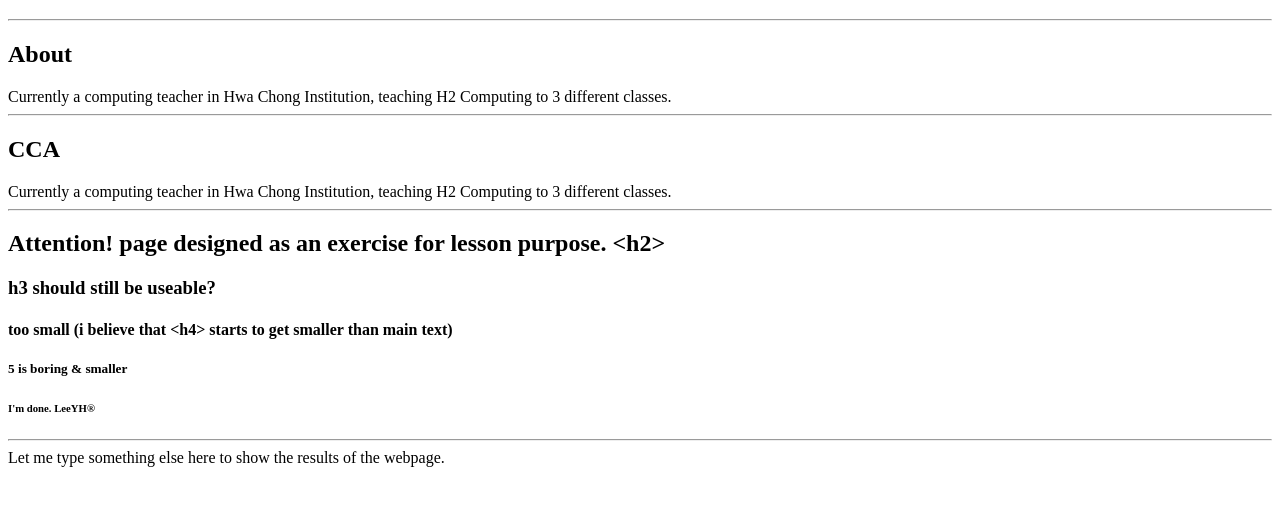
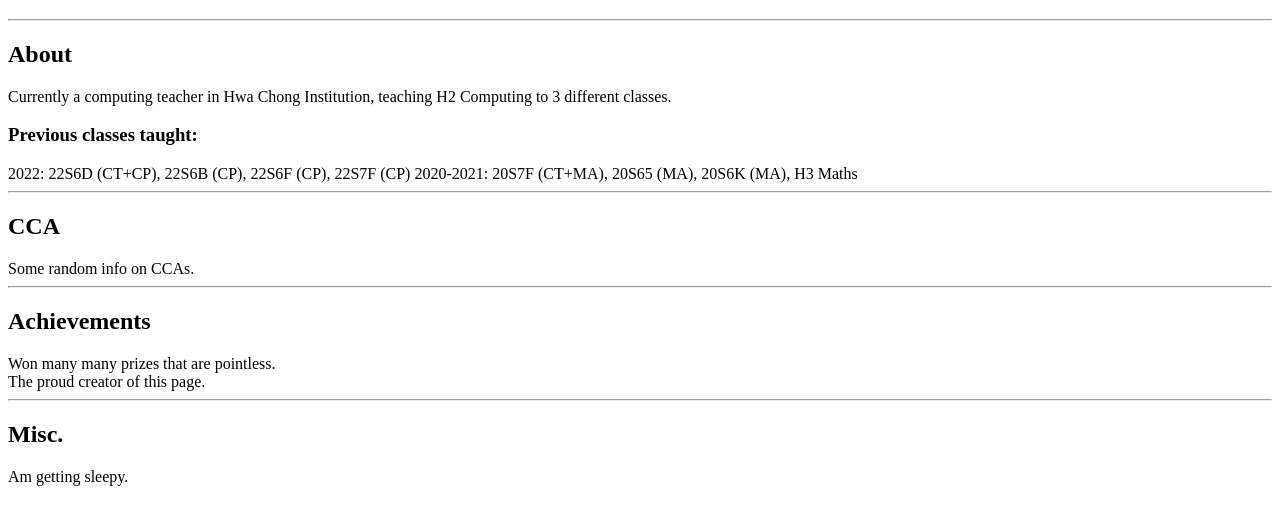
Before and after one commit to MrLeeYH/portfolio, a plain HTML site: page LeeYH.html in a window 1280 px wide. Shown: the part 61-586 px from the top of the page. Drawn offline with Linux system fonts and the light colour scheme.

Commit message:
Update LeeYH.html

```diff
--- a/LeeYH.html
+++ b/LeeYH.html
@@ -2,25 +2,26 @@
 <html>
 	<head>
 		<meta charset="utf-8" />
-    <title>LeeYH's whoami</title>
+    		<title>LeeYH's whoami</title>
 	</head>
 
 	<body>
 		<h1>Mr Lee Yung Hei</h1>
 		<hr>
-    <h2>About</h2>
-    Currently a computing teacher in Hwa Chong Institution, teaching H2 Computing to 3 different classes.
+		<h2>About</h2>
+		Currently a computing teacher in Hwa Chong Institution, teaching H2 Computing to 3 different classes.
+		<h3>Previous classes taught:</h3>
+		2022: 22S6D (CT+CP), 22S6B (CP), 22S6F (CP), 22S7F (CP)
+		2020-2021: 20S7F (CT+MA), 20S65 (MA), 20S6K (MA), H3 Maths
 		<hr>
-    <h2>CCA</h2>
-    Currently a computing teacher in Hwa Chong Institution, teaching H2 Computing to 3 different classes.
+		<h2>CCA</h2>
+		Some random info on CCAs.
 		<hr>
-
-		<h2>Attention! page designed as an exercise for lesson purpose. &lt;h2&gt;</h2>
-		<h3>h3 should still be useable?</h3>
-		<h4>too small (i believe that &lt;h4&gt; starts to get smaller than main text)</h4>
-		<h5>5 is boring &amp; smaller</h5>
-		<h6>I'm done. LeeYH&reg;</h6>
+		<h2>Achievements</h2>
+		Won many many prizes that are pointless. <br>
+		The proud creator of this page.
 		<hr>
-		Let me type something else here to show the results of the webpage.
+		<h2>Misc.</h2>
+		Am getting sleepy.
 	</body>
 </html>
```
